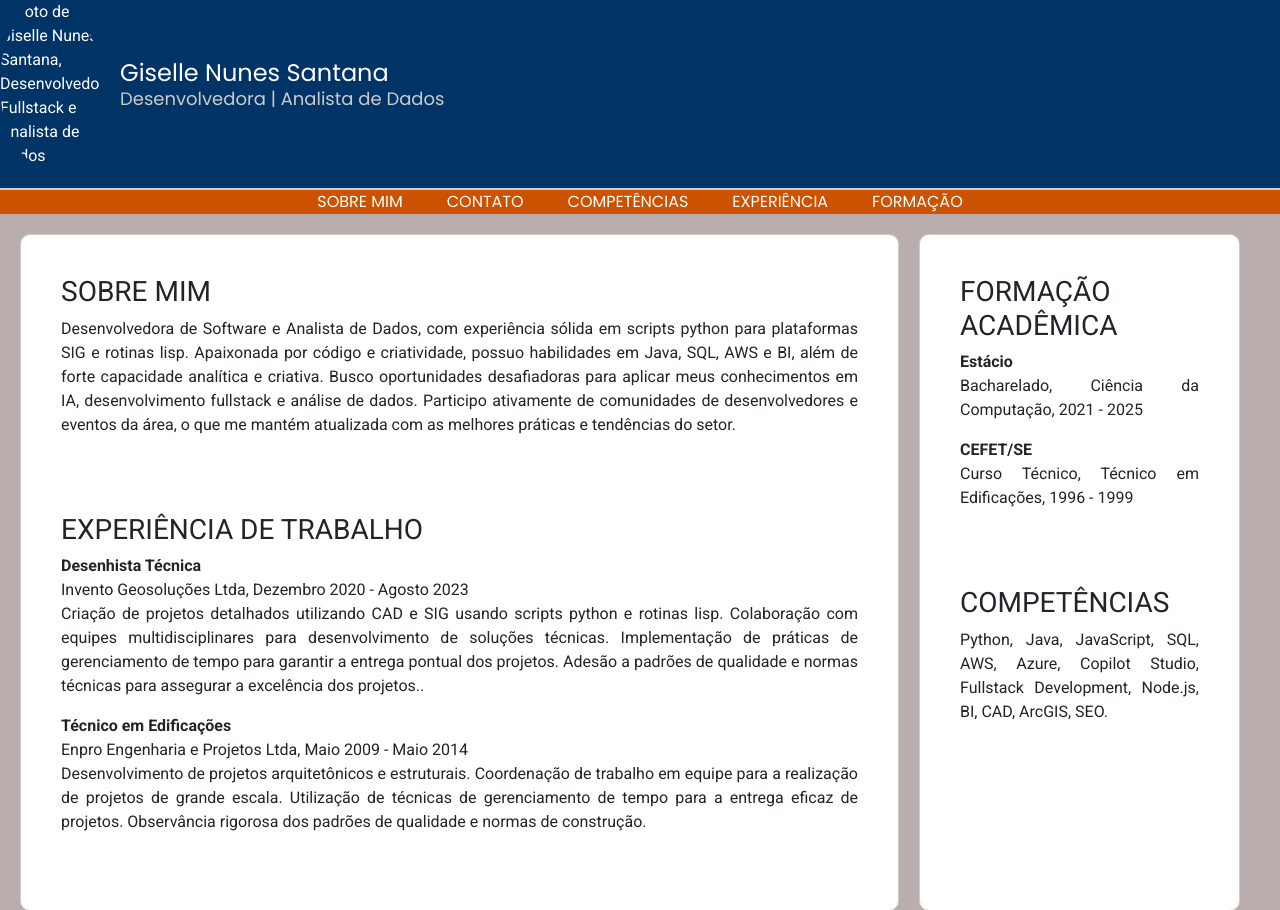
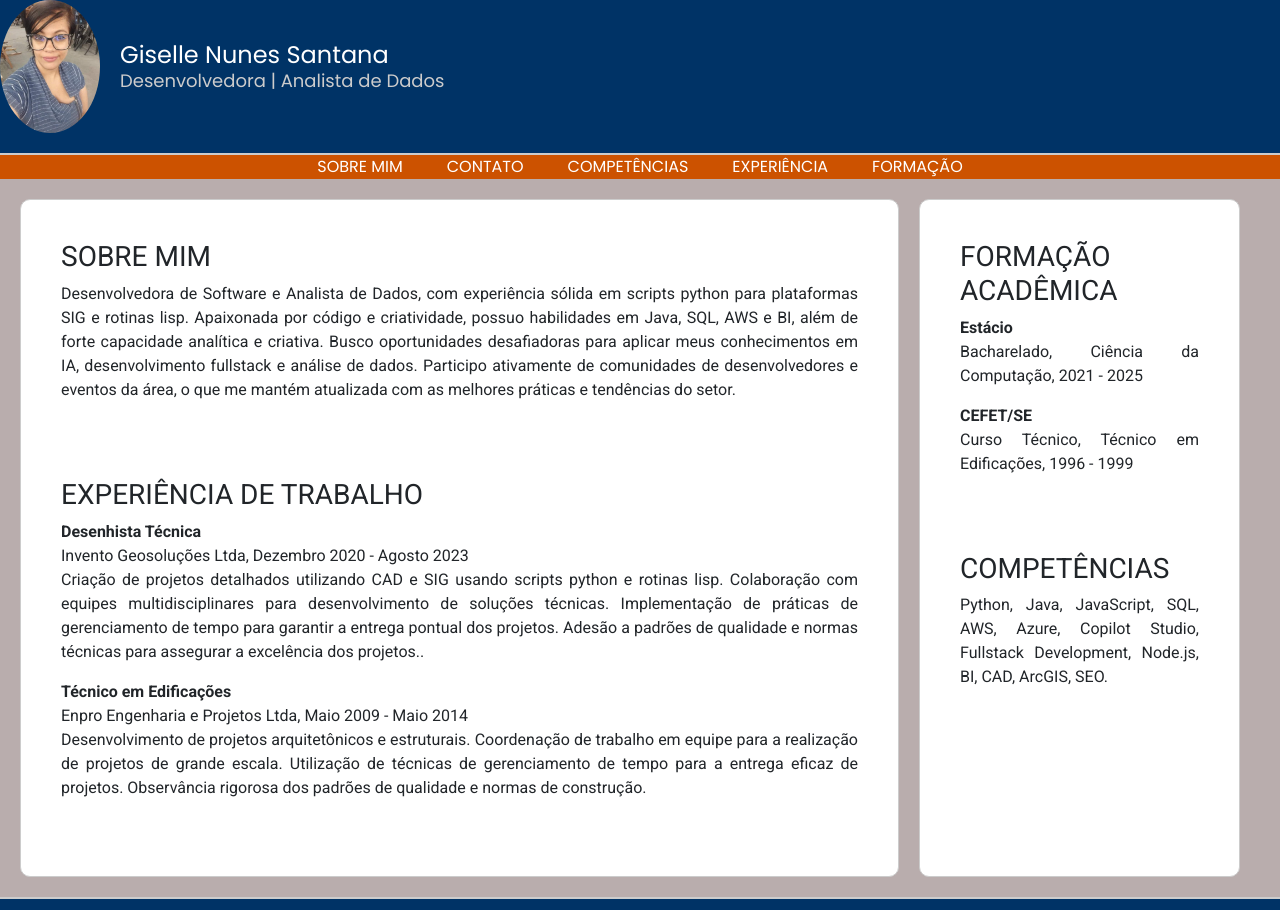
Before and after one commit to GicaNunes/Curriculo_Web, a plain HTML site: page index.html in a window 1280 px wide. Shown: the top 910 px of the page. Drawn offline with nearby package versions, Linux system fonts and the light colour scheme.

Commit message:
Update index.html
aparecer foto

```diff
--- a/index.html
+++ b/index.html
@@ -15,7 +15,7 @@
 </head>
 <body>
     <header class="header">
-        <img src="foto/eu recente.jpg" alt="Foto de Giselle Nunes Santana, Desenvolvedora Fullstack e Analista de Dados" width="100">
+        <img src="eu recente.jpg" alt="Foto de Giselle Nunes Santana, Desenvolvedora Fullstack e Analista de Dados" width="100">
         <div>
             <h1>Giselle Nunes Santana</h1>
             <h2>Desenvolvedora | Analista de Dados</h2>
```
